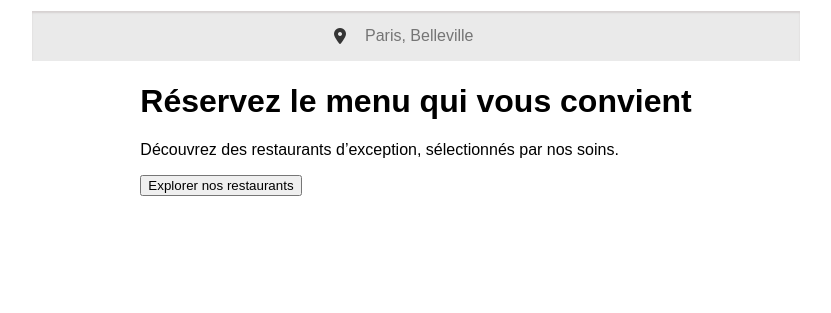
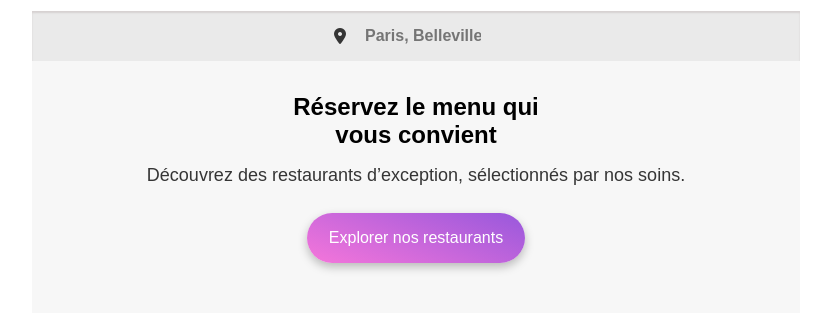
Before and after one commit to ThomasKPH14/P4_Ohmyfood, a website: page index.html in a window 1280 px wide. Shown: the part 45-358 px from the top of the page, without its empty margins (224-1055 px from the left). Drawn offline with Linux system fonts and the light colour scheme; a web font is replaced by a local one.

Commit message:
Titre p exp button / css

```diff
--- a/index.html
+++ b/index.html
@@ -25,22 +25,20 @@
             <!--Logo-->
             <img class="logo" src="images/logo/ohmyfood.png" alt="Ohmyfoodlogo">
             <!--Maps-->
+        </header>
         <div class="maps">
             <span class="fa-solid fa-location-dot"></span>
-                <input class="search" type="search" placeholder="Paris, Belleville">
+            <input class="maps__search" type="search" placeholder="Paris, Belleville">
         </div>
         <!-- Titre + p + exp,button -->
         <div class="title-button">
             <h1>Réservez le menu qui
                 vous convient</h1>
-                <p class="ptitle">Découvrez des restaurants d’exception, sélectionnés par nos soins.</p>
+            <p>Découvrez des restaurants d’exception, sélectionnés par nos soins.</p>
             <button class="bttn">Explorer nos restaurants</button>
 
         </div>
-
-        </header>
         <main>
-
         </main>
         <footer>
 
--- /dev/null
+++ b/sass/Composants/buttons.scss
@@ -0,0 +1,6 @@
+// Boutton explorer nos restaurants
+.bttn
+    {
+        @include purple-bttn;
+
+    }
--- a/sass/Layout/_header.scss
+++ b/sass/Layout/_header.scss
@@ -1,7 +1,13 @@
-header{
+header {
     @include display-center;
+
+    .logo {
+        width: 162px;
+        @include top-bottom;
+
+    }
+
+
+
+
 }
-
-.logo{
-    width: 162px;
-}
--- a/sass/Pages/accueil.scss
+++ b/sass/Pages/accueil.scss
@@ -1,5 +1,4 @@
-*
-{
+* {
     font-family: "Roboto-Black", sans-serif;
 }
 
@@ -10,40 +9,46 @@ body {
     margin: auto;
     max-width: 768px;
 }
-
-header {
-    @include display-center;
-
-    .logo {
-        @include top-bottom;
-        width: 162px;
-    }
-
+// localisation
 .maps {
     @include objet-center;
     background-color: $grey;
     height: 50px;
     width: 100%;
     box-shadow: inset 0px 2px 2px 0px #d6d1d1;
-    }
 
-    .maps span {
-        color: #353535;
-
-    }
-
-    .search
-    {
+    &__search {
         width: 135px;
         margin-left: 17px;
         background-color: transparent;
         border: none;
         color: #353535;
         font-weight: 500;
+        font-weight:bold;
         font-size: 16px;
-        font-weight: 500;
+    }
 
-
+    & span {
+        color: #353535;
     }
 
 }
+// Titre + p + exp
+.title-button {
+    @include display-center;
+    @include grey-background;
+    text-align: center;
+    padding-top: 16px;
+
+    & h1 {
+        font-size: 24px;
+        width: 275px;
+    }
+
+    & p {
+        margin: 0;
+        font-size: 18px;
+        font-weight: 100;
+        color: #353535;
+    }
+}
--- a/sass/Utils/_mixins.scss
+++ b/sass/Utils/_mixins.scss
@@ -5,7 +5,7 @@
         @content;
     }
 }
-
+// Mise en page
 @mixin display-center {
     display: flex;
     flex-direction: column;
@@ -21,3 +21,23 @@
     margin-top: 14px;
     margin-bottom: 14px;
 }
+// Couleur
+@mixin grey-background
+{
+    background-color: #F7F7F7;
+}
+// boutton violet
+@mixin purple-bttn
+{
+    font-weight: 500;
+    color: $white;
+    background: linear-gradient(200.64deg, $color-primary -5.2%, $color-secondary 110.74%);
+    box-shadow: 0px 4px 10px rgba(0, 0, 0, 0.25);
+    font-size: 16px;
+    width: 218px;
+    height: 50px;
+    border-radius: 25px;
+    border: none;
+    margin: 27px 0 60px 0;
+
+}
--- a/sass/main.scss
+++ b/sass/main.scss
@@ -2,3 +2,4 @@
 @import "./Utils/mixins";
 @import "./Layout/header";
 @import "./Pages/accueil.scss";
+@import "./Composants/buttons.scss";
```
Also changed, not shown: css/style.css, 1 other file. Lines whose indentation alone changed are shown as unchanged.
